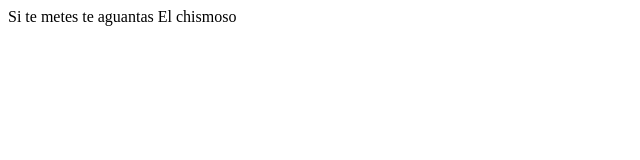
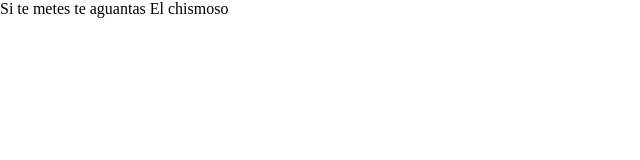
Before and after one commit to edupq1999/proyectociclista, a plain HTML site: page index.html in a window 1280 px wide. Shown: the whole page, without its empty margins (0-640 px from the left). Drawn offline with Linux system fonts and the light colour scheme.

Commit message:
Se agregaron los estilos

```diff
--- /dev/null
+++ b/css/stilos.css
@@ -0,0 +1,11 @@
+:root{
+
+
+
+}
+
+*{
+    margin: 0;
+    padding: 0;
+    box-sizing: border-box;
+}
--- a/index.html
+++ b/index.html
@@ -4,6 +4,7 @@
     <meta charset="UTF-8">
     <meta name="viewport" content="width=device-width, initial-scale=1.0">
     <title>Via Segura</title>
+    <link rel="stylesheet" href="css/stilos.css">
 </head>
 <body>
     Si te metes te aguantas
```
